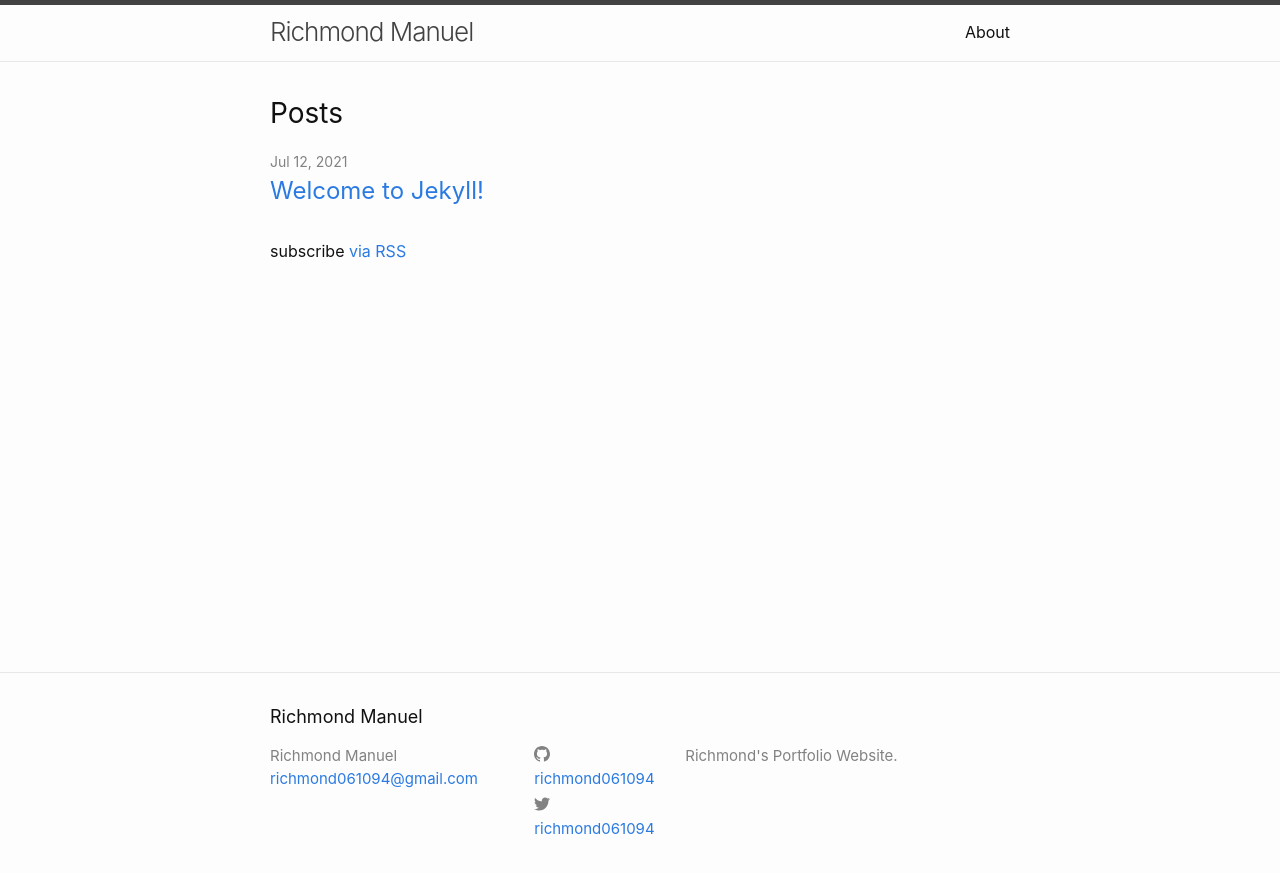
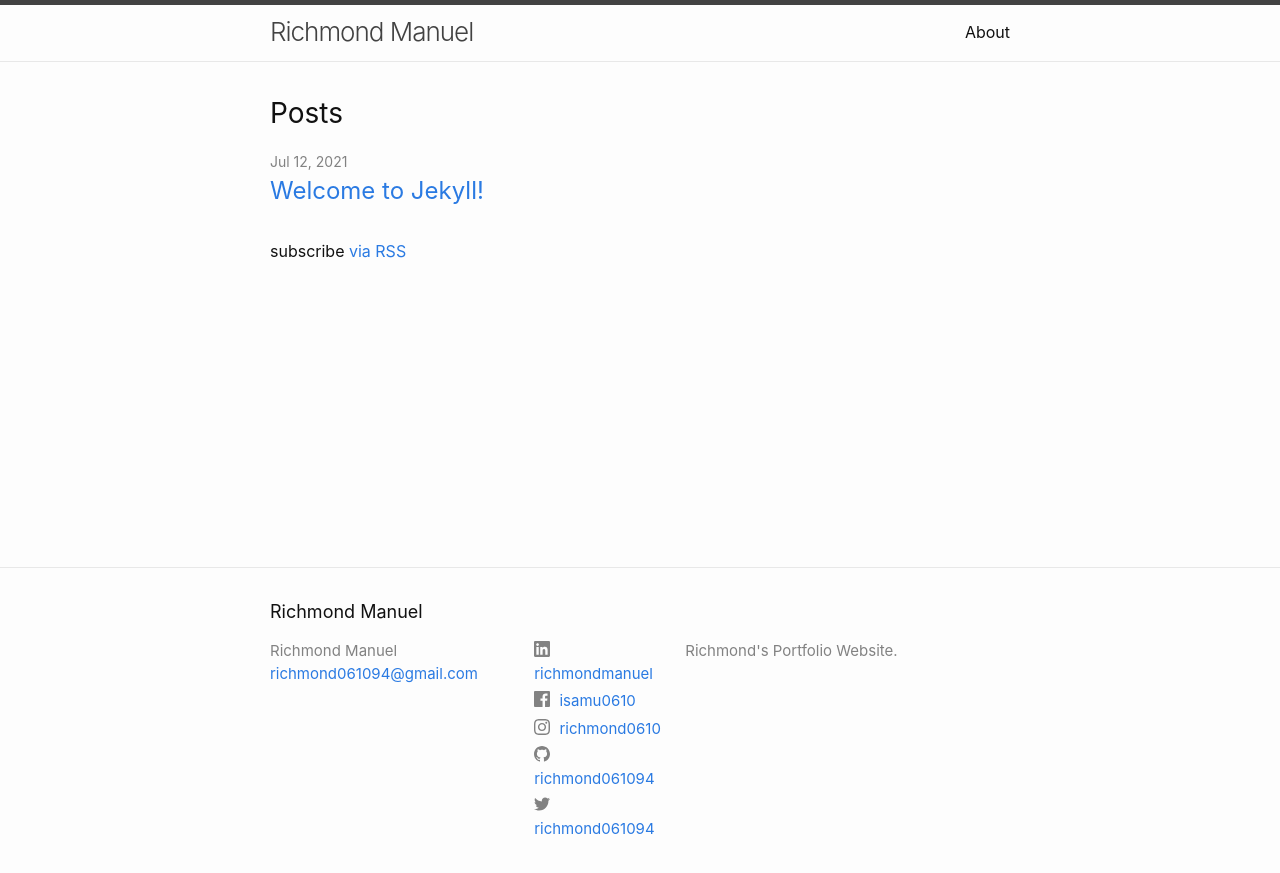
Before and after one commit to richmond061094/my-blog, a Jekyll site: the page built from index.markdown, in a window 1280 px wide. Shown: the top 873 px of the page. Built offline with Jekyll 4.4.1, drawn with Linux system fonts in a browser that asks for light colours.

Commit message:
Added social media accounts in add-branding

```diff
--- a/_config.yml
+++ b/_config.yml
@@ -26,6 +26,12 @@ baseurl: "/my-blog" # the subpath of your site, e.g. /blog
 url: "https://richmond061094.github.io" # the base hostname & protocol for your site, e.g. http://example.com
 twitter_username: richmond061094
 github_username:  richmond061094
+facebook_username: isamu0610
+instagram_username: richmond0610
+linkedin_username: richmondmanuel
+
+
+author: Richmond Manuel
 
 # Build settings
 # theme: minima
--- a/_includes/social.html
+++ b/_includes/social.html
@@ -1,10 +1,10 @@
 <ul class="social-media-list">
+  {%- if site.linkedin_username -%}<li><a href="https://www.linkedin.com/in/{{ site.linkedin_username| cgi_escape | escape }}"><svg class="svg-icon"><use xlink:href="{{ '/assets/minima-social-icons.svg#linkedin' | relative_url }}"></use></svg> <span class="username">{{ site.linkedin_username| escape }}</span></a></li>{%- endif -%}
+  {%- if site.facebook_username -%}<li><a href="https://www.facebook.com/{{ site.facebook_username| cgi_escape | escape }}"><svg class="svg-icon"><use xlink:href="{{ '/assets/minima-social-icons.svg#facebook' | relative_url }}"></use></svg> <span class="username">{{ site.facebook_username| escape }}</span></a></li>{%- endif -%}
+  {%- if site.instagram_username -%}<li><a href="https://instagram.com/{{ site.instagram_username| cgi_escape | escape }}"><svg class="svg-icon"><use xlink:href="{{ '/assets/minima-social-icons.svg#instagram' | relative_url }}"></use></svg> <span class="username">{{ site.instagram_username| escape }}</span></a></li>{%- endif -%}
   {%- if site.dribbble_username -%}<li><a href="https://dribbble.com/{{ site.dribbble_username| cgi_escape | escape }}"><svg class="svg-icon"><use xlink:href="{{ '/assets/minima-social-icons.svg#dribbble' | relative_url }}"></use></svg> <span class="username">{{ site.dribbble_username| escape }}</span></a></li>{%- endif -%}
-  {%- if site.facebook_username -%}<li><a href="https://www.facebook.com/{{ site.facebook_username| cgi_escape | escape }}"><svg class="svg-icon"><use xlink:href="{{ '/assets/minima-social-icons.svg#facebook' | relative_url }}"></use></svg> <span class="username">{{ site.facebook_username| escape }}</span></a></li>{%- endif -%}
   {%- if site.flickr_username -%}<li><a href="https://www.flickr.com/photos/{{ site.flickr_username| cgi_escape | escape }}"><svg class="svg-icon"><use xlink:href="{{ '/assets/minima-social-icons.svg#flickr' | relative_url }}"></use></svg> <span class="username">{{ site.flickr_username| escape }}</span></a></li>{%- endif -%}
   {%- if site.github_username -%}<li><a href="https://github.com/{{ site.github_username| cgi_escape | escape }}"><svg class="svg-icon"><use xlink:href="{{ '/assets/minima-social-icons.svg#github' | relative_url }}"></use></svg> <span class="username">{{ site.github_username| escape }}</span></a></li>{%- endif -%}
-  {%- if site.instagram_username -%}<li><a href="https://instagram.com/{{ site.instagram_username| cgi_escape | escape }}"><svg class="svg-icon"><use xlink:href="{{ '/assets/minima-social-icons.svg#instagram' | relative_url }}"></use></svg> <span class="username">{{ site.instagram_username| escape }}</span></a></li>{%- endif -%}
-  {%- if site.linkedin_username -%}<li><a href="https://www.linkedin.com/in/{{ site.linkedin_username| cgi_escape | escape }}"><svg class="svg-icon"><use xlink:href="{{ '/assets/minima-social-icons.svg#linkedin' | relative_url }}"></use></svg> <span class="username">{{ site.linkedin_username| escape }}</span></a></li>{%- endif -%}
   {%- if site.pinterest_username -%}<li><a href="https://www.pinterest.com/{{ site.pinterest_username| cgi_escape | escape }}"><svg class="svg-icon"><use xlink:href="{{ '/assets/minima-social-icons.svg#pinterest' | relative_url }}"></use></svg> <span class="username">{{ site.pinterest_username| escape }}</span></a></li>{%- endif -%}
   {%- for mst in site.mastodon -%}{%- if mst.username and mst.instance -%}<li><a href="https://{{ mst.instance| cgi_escape | escape}}/@{{mst.username}}"><svg class="svg-icon"><use xlink:href="{{ '/assets/minima-social-icons.svg#mastodon' | relative_url }}"></use></svg> <span class="username">{{ mst.username|escape }}</span></a></li>{%- endif -%}{%- endfor -%}
   {%- if site.twitter_username -%}<li><a href="https://www.twitter.com/{{ site.twitter_username| cgi_escape | escape }}"><svg class="svg-icon"><use xlink:href="{{ '/assets/minima-social-icons.svg#twitter' | relative_url }}"></use></svg> <span class="username">{{ site.twitter_username| escape }}</span></a></li>{%- endif -%}
```
